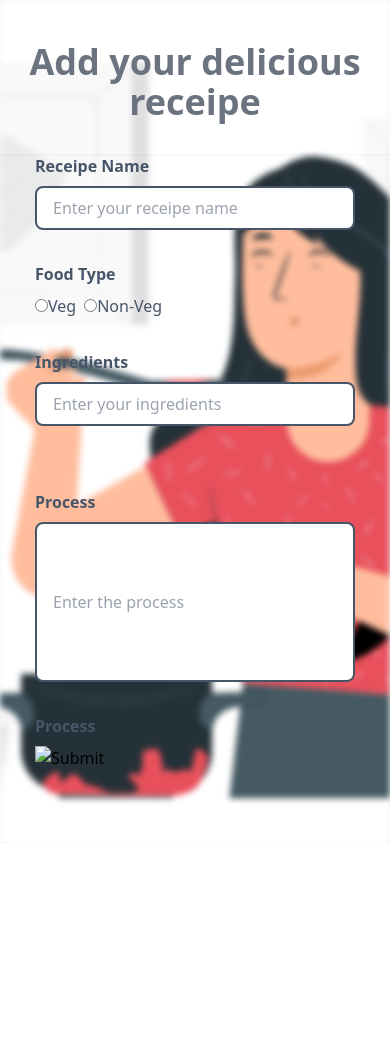
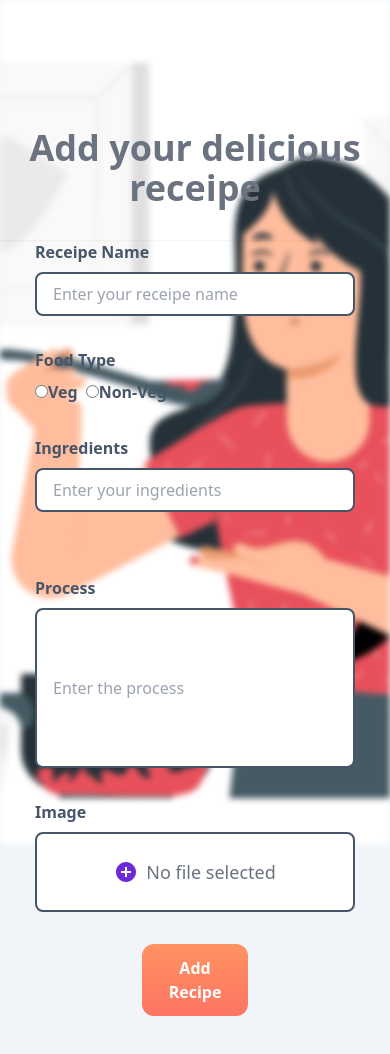
Before and after one commit to FallenCap/Delicious, a React (Vite) app in the folder Frontend/: page /create-recipe in a window 390 px wide. Shown: the top 1054 px of the page. Before the commit the page ends 844 px from the top, so only its background shows below. Built offline with nearby package versions, Linux system fonts and the light colour scheme; what tailwindcss-animated would draw is missing.

Commit message:
Final design for create recipe page

```diff
--- a/Frontend/src/Components/CreateRecipeCard.jsx
+++ b/Frontend/src/Components/CreateRecipeCard.jsx
@@ -1,5 +1,6 @@
 import React, { useState, useEffect } from 'react';
 import { RiCloseLine } from 'react-icons/ri';
+import { MdAddCircle } from 'react-icons/md';
 
 const CreateReceipeCard = () => {
   const [foodName, setFoodName] = useState('');
@@ -7,7 +8,9 @@ const CreateReceipeCard = () => {
   const [ingredient, setIngredient] = useState('');
   const [ingredients, setIngredients] = useState([]);
   const [process, setProcess] = useState('');
+  const [image, setImage] = useState(null);
 
+  // TODO: function to add ingredient into ingredients array
   const addIngredients = () => {
     if (ingredient.trim() !== '') {
       setIngredients([...ingredients, ingredient]);
@@ -15,6 +18,7 @@ const CreateReceipeCard = () => {
     }
   };
 
+  // TODO: function to remove ingredient from ingredients array
   const removeIngredient = (el) => {
     const updatedIngredients = ingredients.filter((item) => item !== el);
 
@@ -26,11 +30,15 @@ const CreateReceipeCard = () => {
 
   return (
     <React.Fragment>
-      <div className="w-screen h-screen flex flex-col justify-center items-center z-10">
-        <h1 className="text-4xl md:text-5xl text-center font-bold pb-8 text-gray-500 shadow-sm">
+      <div className="w-screen flex flex-col justify-center items-center z-10">
+        {/* Heading */}
+        <h1 className="text-4xl md:text-5xl text-center font-bold pb-8 text-gray-500 shadow-sm mt-32">
           Add your delicious receipe
         </h1>
+
+        {/* receipe adding form */}
         <form className="flex flex-col">
+          {/* Receipe Name input */}
           <div className="flex flex-col pb-8">
             <label className="font-semibold text-slate-600 pb-2">
               Receipe Name
@@ -42,6 +50,8 @@ const CreateReceipeCard = () => {
               onChange={(e) => setFoodName(e.target.value)}
             />
           </div>
+
+          {/* Food Type input */}
           <div className="flex flex-col pb-8">
             <label className="font-semibold text-slate-600 pb-2">
               Food Type
@@ -55,7 +65,7 @@ const CreateReceipeCard = () => {
                   value="veg"
                   onChange={(e) => setFoodType(e.target.value)}
                 />
-                <label className="text-slate-600 pr-2">Veg</label>
+                <label className="text-slate-600 font-semibold pr-2">Veg</label>
               </div>
               <div className="flex-row">
                 <input
@@ -65,10 +75,14 @@ const CreateReceipeCard = () => {
                   value="non-veg"
                   onChange={(e) => setFoodType(e.target.value)}
                 />
-                <label className="text-slate-600 pr-2">Non-Veg</label>
+                <label className="text-slate-600 font-semibold pr-2">
+                  Non-Veg
+                </label>
               </div>
             </div>
           </div>
+
+          {/* Ingredients input */}
           <div className="flex flex-col pb-8">
             <label className="font-semibold text-slate-600 pb-2">
               Ingredients
@@ -86,6 +100,8 @@ const CreateReceipeCard = () => {
               }}
             />
           </div>
+
+          {/* Ingredients list */}
           <div className="flex flex-row box-border flex-wrap w-80 md:w-96 pb-8">
             {ingredients.map((el) => {
               return (
@@ -105,6 +121,7 @@ const CreateReceipeCard = () => {
             })}
           </div>
 
+          {/* Process input */}
           <div className="flex flex-col pb-8">
             <label className="font-semibold text-slate-600 pb-2">Process</label>
             <input
@@ -115,9 +132,39 @@ const CreateReceipeCard = () => {
               onChange={(e) => setProcess(e.target.value)}
             />
           </div>
+
+          {/* Image input */}
           <div className="flex flex-col pb-8">
-            <label className="font-semibold text-slate-600 pb-2">Process</label>
-            <input type="image" placeholder="Enter the process" />
+            <label className="font-semibold text-slate-600 pb-2">Image</label>
+            <div className="w-full max-w-md mx-auto">
+              <div className="flex items-center justify-between">
+                <label
+                  htmlFor="file-upload"
+                  className="flex items-center justify-center w-full h-20 bg-white border-2 border-slate-600 rounded-lg cursor-pointer hover:bg-gray-100 transition duration-300 ease-in-out"
+                >
+                  <MdAddCircle className="text-violet-700 text-2xl" />
+                  <span className="text-lg text-gray-500 ml-2">
+                    {image ? image.name : 'No file selected'}
+                  </span>
+                  <input
+                    type="file"
+                    id="file-upload"
+                    className="sr-only"
+                    onChange={(e) => setImage(e.target.files[0])}
+                  />
+                </label>
+              </div>
+            </div>
+          </div>
+
+          {/* Submit button */}
+          <div className="flex justify-center mb-24">
+            <button
+              type="submit"
+              className="transition-[bg-gradient] ease-in-out-out delay-300 bg-gradient-to-t from-candy1 to-candy2 hover:bg-gradient-to-b duration-500 w-1/3 md:w-1/2 px-4 py-3 text-white text-base md:text-xl font-bold rounded-xl"
+            >
+              Add Recipe
+            </button>
           </div>
         </form>
       </div>
--- a/Frontend/src/Pages/CreateRecipe.jsx
+++ b/Frontend/src/Pages/CreateRecipe.jsx
@@ -17,11 +17,13 @@ const CreateRecipe = () => {
     <React.Fragment>
       <div className="flex items-center justify-center">
         {/* lottie player */}
-        <div className="absolute blur-[3px] top-0 bottom-0">
+        <div className="fixed blur-[3px] top-0 bottom-0">
           <Lottie options={defaultOptions} />
         </div>
-        <div className="flex justify-center items center">
-          <CreateReceipeCard />
+        <div className="overflow-scroll">
+          <div className="flex justify-center items center">
+            <CreateReceipeCard />
+          </div>
         </div>
       </div>
     </React.Fragment>
--- a/Frontend/src/index.css
+++ b/Frontend/src/index.css
@@ -12,3 +12,6 @@ body {
   width: 100vw;
   height: 100vh;
 }
+::-webkit-scrollbar {
+  display: none;
+}
```
